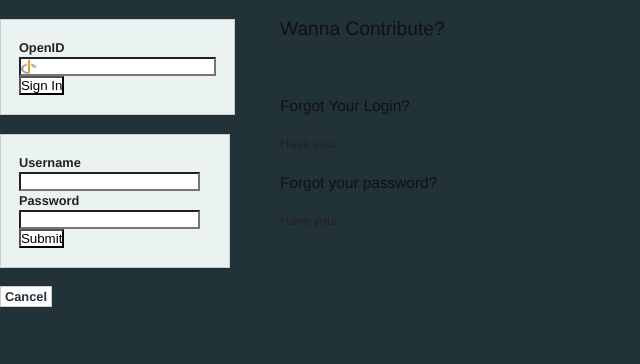
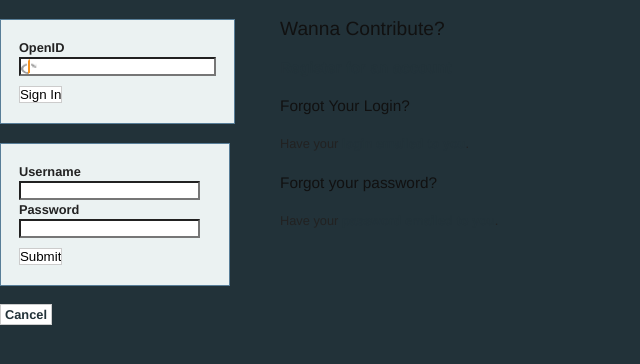
Before and after one commit to davemerwin/codereviewr, a Django app: template codereviewr/templates/login.html in a window 1280 px wide. Shown: the top 364 px of the page, without its empty margins (0-640 px from the left). Run offline with Django 3.2, Linux system fonts and the light colour scheme; the template is opened without the code that fills it, so the values that code supplies are empty.

Commit message:
Continued login tweaking

```diff
--- a/codereviewr/templates/base.html
+++ b/codereviewr/templates/base.html
@@ -27,7 +27,7 @@
         <li><a href="" title="" class="active">Home</a></li>
         <li><a href="" title="" class="">About</a></li>
         <li><a href="" title="" class="">My Account</a></li>
-        <li><a href="login/?height=300&amp;width=560&amp;modal=true" class="thickbox loginout" style="" title="Please Sign In">login</a><a href="" title="" class="loginout" style="display:none;">Logout</li>
+        <li><a href="login/?height=315&amp;width=560&amp;modal=true" class="thickbox loginout" style="" title="Please Sign In">login</a><a href="" title="" class="loginout" style="display:none;">Logout</li>
         <li><a href="" title="" class="">Help</a></li>
         </ul>
     </div>
--- a/codereviewr/templates/login.html
+++ b/codereviewr/templates/login.html
@@ -25,14 +25,14 @@
         <form id="openid_login" action="/openid/" method="POST">
             <fieldset>
             <label for="openid_url">OpenID</label><input type="text" id="id_openid_url" class="required openid" name="openid_url" size=20/>
-        <input type="submit" value="Sign In"/>
+        <input type="submit" value="Sign In" class="submit-bttn">
         </fieldset>
         </form>
         <form action="login_submit" method="get" accept-charset="utf-8">
             <fieldset>
                 <label for="username">Username</label><input type="text" name="username" value="" id="username">
                 <label for="password">Password</label><input type="text" name="password" value="" id="password">
-                <input type="submit" value="Submit">
+                <input type="submit" value="Submit" class="submit-bttn">
                 </fieldset>
         </form>
     </div>
--- a/media/css/site.css
+++ b/media/css/site.css
@@ -73,12 +73,13 @@ em {background:none;}
 #search-block {height:54px; line-height:54px; margin:-10px -20px 18px -20px; text-align:center; background:#7A9DBB;}
 #search-block div, #email-signup div {display:inline;}
 #submit_search {margin:0 0 0 10px;}
+.submit-bttn {border:1px solid #ccc; background:#fff; margin:10px 0 0 0;}
 
 #email-signup #sign_up {margin:0 0 9px 0; width:100%;}
 
 #login input {background:#fff;}
 #login a {color:#223239;}
-#login fieldset {background:#EBF2F2;}
+#login fieldset {background:#EBF2F2; border:1px solid #587E98;}
 .close {background:#fff; border:1px solid #ccc; padding:2px 4px; margin:0 auto; width:auto;}
 /* OpenID Sign In */
 #login input#id_openid_url {background: url('../imgs/login-bg.gif') no-repeat #fff; background-position: 0 50%; padding-left: 16px;}
```
